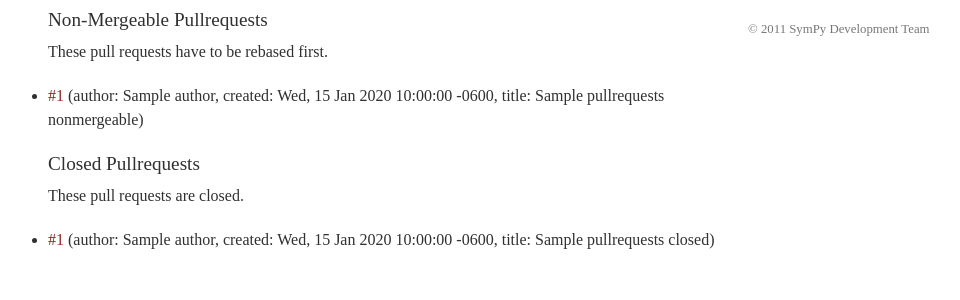
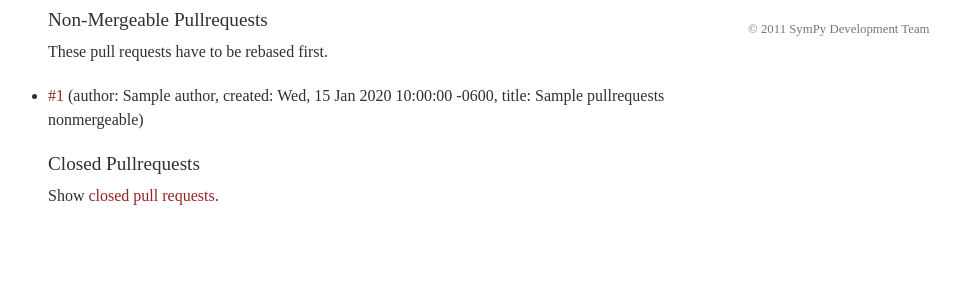
Before and after one commit to sympy/sympy-bot-old, a Django app: template web/templates/index.html in a window 1280 px wide. Shown: the part 285-585 px from the top of the page, without its empty margins (152-1112 px from the left). Run offline with Django 3.2, Linux system fonts and the light colour scheme; the template is opened without the code that fills it: most values are stand-ins (such as "Sample title", 1, 10 or a date in 2020).

Commit message:
Add a link to the front page

```diff
--- a/web/templates/closed_pullrequests.html
+++ b/web/templates/closed_pullrequests.html
@@ -7,6 +7,7 @@ Pull Requests
 {% block content %}
 <h2>List of Closed Pull Requests</h2>
 <p>
+These pull requests are closed.
 <ul>
 {% for p in pullrequests_closed %}
     <li><a href="/pullrequest/{{ p.num }}/">#{{ p.num }}</a>
--- a/web/templates/index.html
+++ b/web/templates/index.html
@@ -38,13 +38,6 @@ These pull requests have to be rebased first.
 
 <h3>Closed Pullrequests</h3>
 <p>
-These pull requests are closed.
-<ul>
-{% for p in pullrequests_closed %}
-    <li><a href="/pullrequest/{{ p.num }}/">#{{ p.num }}</a>
-    (author: {{ p.author.name }}, created: {{ p.created_at|date:"r" }},
-    title: {{ p.title }})</li>
-{% endfor %}
-</ul>
+Show <a href="/closed_pullrequests/">closed pull requests</a>.
 </p>
 {% endblock %}
```
